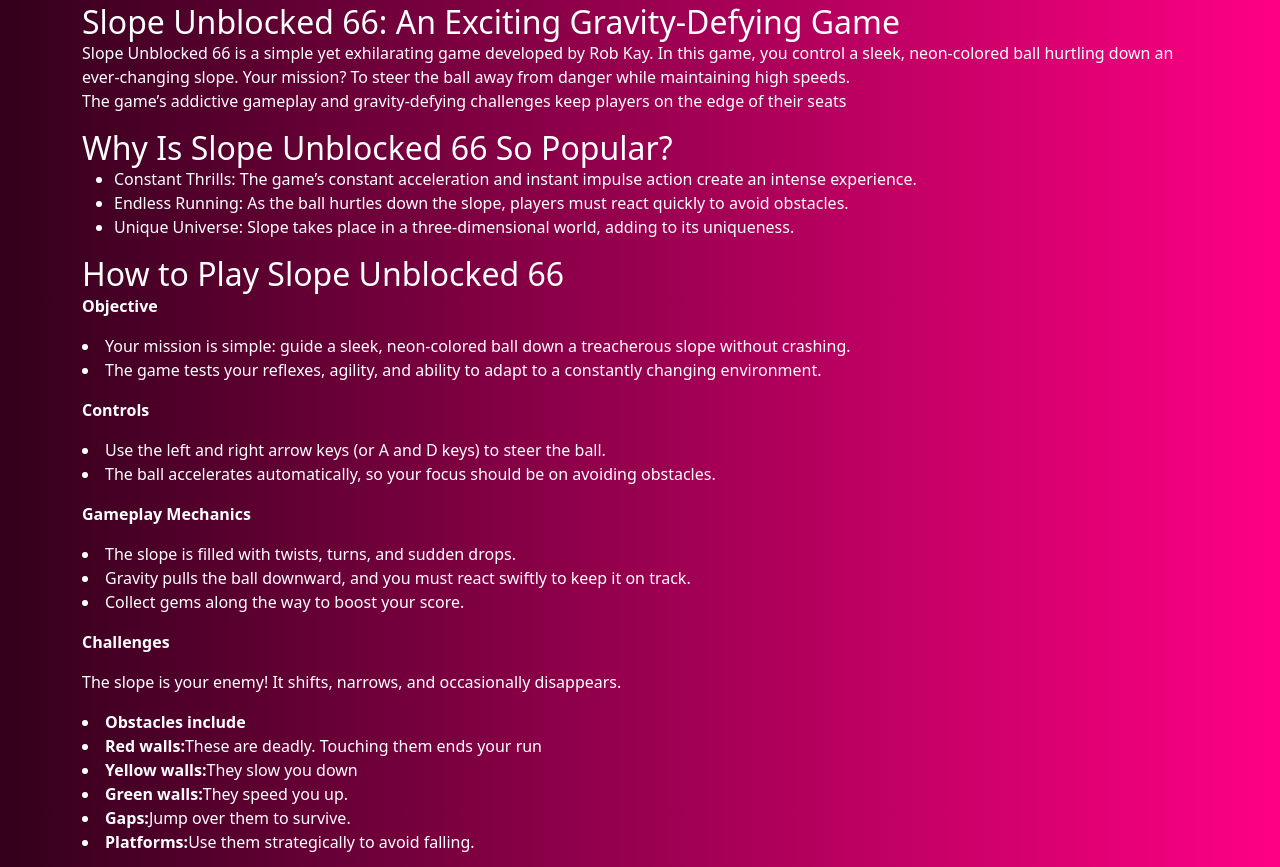
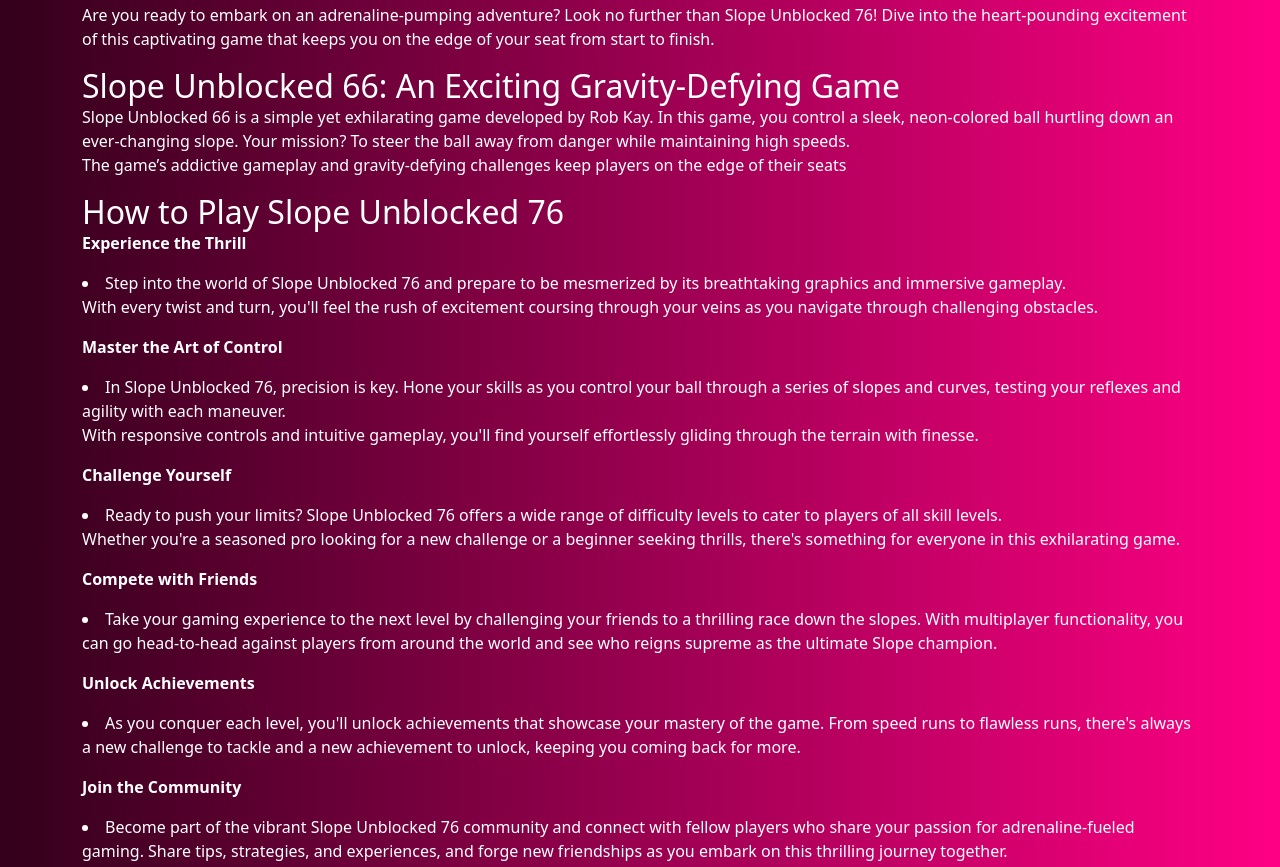
Before and after one commit to slopeunblocked66/slopeunblocked76, a plain HTML site: page index.html in a window 1280 px wide. Shown: the part 1477-2344 px from the top of the page. Drawn offline with nearby package versions, Linux system fonts and the light colour scheme.

Commit message:
some more commt

```diff
--- a/index.html
+++ b/index.html
@@ -10,11 +10,11 @@
     <link href="https://cdn.jsdelivr.net/npm/bootstrap@5.0.2/dist/css/bootstrap.min.css" rel="stylesheet"
         integrity="sha384-EVSTQN3/azprG1Anm3QDgpJLIm9Nao0Yz1ztcQTwFspd3yD65VohhpuuCOmLASjC" crossorigin="anonymous">
     <link rel="stylesheet" href="./css/style.css">
-    <title>slope unblocked 66 online Games Fullscreen, Ad-Free, slope unblocked Play Online</title>
+    <title>slope unblocked 76,slope unblocked 66, online Games Fullscreen, Ad-Free, slope unblocked Play Online</title>
 
-    <meta name="description"slope unblocked 66 the world of Slope Unblocked and experience the excitement for yourself You can play Slope Unblocked 66 on slopeunblocked66.github.io platforms">
+    <meta name="description"slope unblocked, slope unblocked 76, slope unblocked 66 the world of Slope Unblocked and experience the excitement for yourself You can play Slope Unblocked 66 on slopeunblocked66.github.io platforms">
 
-    <meta name="keywords"slope unblocked 2, slope unblocked 66, slope unblocked github, slope unblocked 911, slope unblocked game on classroom 6x, slope unblocked, slope unblocked gamez, slope unblocked games, slope unblocked 76, slope unblocked game, slope unblocked github, slope unblocked minecraft, slope unblocked wtf, slope unblocked 2, slope unblocked replit, slope unblocked games 76">
+    <meta name="keywords"slope unblocked 76, slope unblocked 2, slope unblocked 66, slope unblocked github, slope unblocked 911, slope unblocked game on classroom 6x, slope unblocked, slope unblocked gamez, slope unblocked games, slope unblocked 76, slope unblocked game, slope unblocked github, slope unblocked minecraft, slope unblocked wtf, slope unblocked 2, slope unblocked replit, slope unblocked games 76">
 
     <link rel="canonical" href="https://slopeunblocked66.github.io/" />
 
@@ -27,7 +27,7 @@
         <div class="container">
             <nav class="navbar navbar-expand-lg navbar-dark ">
                 <div class="container-fluid">
-                    <a class="navbar-brand" href="https://slopeunblocked66.github.io/">slopeunblocked66.github.io</a>
+                    <a class="navbar-brand" href="https://slopeunblocked66.github.io/">Slope Unblocked 76</a>
                     <button class="navbar-toggler" type="button" data-bs-toggle="collapse"
                         data-bs-target="#navbarNavDropdown" aria-controls="navbarNavDropdown" aria-expanded="false"
                         aria-label="Toggle navigation">
@@ -39,7 +39,7 @@
                                 <a class="nav-link active" aria-current="page" href="https://6xclassroom.github.io/">6x Classroom Games</a>
                             </li>
                             <li class="nav-item">
-                                <a class="nav-link active" aria-current="page" href="https://6xclassroom.github.io/">slope unblocked 76</a>
+                                <a class="nav-link active" aria-current="page" href="https://slopeunblocked66.github.io/slopeunblocked76/">slope unblocked 76</a>
                             </li>
                         </ul>
                     </div>
@@ -60,7 +60,7 @@
                                     <i class="bi bi-x-circle-fill"></i>
                                 </div>
                                 <iframe class="game-iframe" id="game-area"
-                                    src="https://topvz.github.io/g7/slope-city/" width="480" height="800"
+                                    src="https://topvz.github.io/g17/slopey" width="480" height="800"
                                     scrolling="none" frameborder="0" allowfullscreen="" rel="nofollow"></iframe>
                             </div>
                         </div>
@@ -68,7 +68,7 @@
 
                         <div class="game-info">
                             <div class="header-left">
-                                <h1 class="single-title">Slope Unblocked 66</h1>
+                                <h1 class="single-title">Slope Unblocked 76</h1>
 
 
                             </div>
@@ -247,47 +247,39 @@
 
 <section class="marign_bet_secti">
     <div class="container mt-4">
+
+                <p>Are you ready to embark on an adrenaline-pumping adventure? Look no further than Slope Unblocked 76! Dive into the heart-pounding excitement of this captivating game that keeps you on the edge of your seat from start to finish.</p>
                 <h2>Slope Unblocked 66: An Exciting Gravity-Defying Game</h2>
                 <p>Slope Unblocked 66 is a simple yet exhilarating game developed by Rob Kay. In this game, you control a sleek, neon-colored ball hurtling down an ever-changing slope. Your mission? To steer the ball away from danger while maintaining high speeds. <br> The game’s addictive gameplay and gravity-defying challenges keep players on the edge of their seats</p>
 
-                <h2>Why Is Slope Unblocked 66 So Popular?</h2>
+                <h2>How to Play Slope Unblocked 76</h2>
+                <p>
+                    <strong>Experience the Thrill</strong>
+                        <li>Step into the world of Slope Unblocked 76 and prepare to be mesmerized by its breathtaking graphics and immersive gameplay.<br> With every twist and turn, you'll feel the rush of excitement coursing through your veins as you navigate through challenging obstacles.</li>
 
-                    <ul>
-                        <li>Constant Thrills: The game’s constant acceleration and instant impulse action create an intense experience.</li>
-                        <li>Endless Running: As the ball hurtles down the slope, players must react quickly to avoid obstacles.</li>
-                        <li>Unique Universe: Slope takes place in a three-dimensional world, adding to its uniqueness.</li>
-                    </ul>
-
-                <h2>How to Play Slope Unblocked 66</h2>
-                <p>
-                    <strong>Objective</strong>
-                        <li>Your mission is simple: guide a sleek, neon-colored ball down a treacherous slope without crashing.</li>
-                        <li>The game tests your reflexes, agility, and ability to adapt to a constantly changing environment.</li>
                 </p>
 
                 <p>
-                    <strong>Controls</strong>
-                        <li>Use the left and right arrow keys (or A and D keys) to steer the ball.</li>
-                        <li>The ball accelerates automatically, so your focus should be on avoiding obstacles.</li>
+                    <strong>Master the Art of Control</strong>
+                        <li>In Slope Unblocked 76, precision is key. Hone your skills as you control your ball through a series of slopes and curves, testing your reflexes and agility with each maneuver. <br>With responsive controls and intuitive gameplay, you'll find yourself effortlessly gliding through the terrain with finesse.</li>
                 </p>
 
                 <p>
-                    <strong>Gameplay Mechanics</strong>
-                        <li>The slope is filled with twists, turns, and sudden drops.</li>
-                        <li>Gravity pulls the ball downward, and you must react swiftly to keep it on track.</li>
-                        <li>Collect gems along the way to boost your score.</li>
+                    <strong>Challenge Yourself</strong>
+                        <li>Ready to push your limits? Slope Unblocked 76 offers a wide range of difficulty levels to cater to players of all skill levels.<br>Whether you're a seasoned pro looking for a new challenge or a beginner seeking thrills, there's something for everyone in this exhilarating game. </li>
                 </p>
 
                 <p>
-                    <strong>Challenges</strong>
-                        <p>The slope is your enemy! It shifts, narrows, and occasionally disappears.</p>
-                        <li><strong>Obstacles include</strong>
-                            <li><strong>Red walls:</strong>These are deadly. Touching them ends your run</li>
-                            <li><strong>Yellow walls:</strong>They slow you down</li>
-                            <li><strong>Green walls:</strong>They speed you up.</li>
-                            <li><strong>Gaps:</strong>Jump over them to survive.</li>
-                            <li><strong>Platforms:</strong>Use them strategically to avoid falling.</li>
-                        </li>
+                    <strong>Compete with Friends</strong>
+                        <li>Take your gaming experience to the next level by challenging your friends to a thrilling race down the slopes. With multiplayer functionality, you can go head-to-head against players from around the world and see who reigns supreme as the ultimate Slope champion.</li>
+                </p>
+                <p>
+                    <strong>Unlock Achievements</strong>
+                        <li>As you conquer each level, you'll unlock achievements that showcase your mastery of the game. From speed runs to flawless runs, there's always a new challenge to tackle and a new achievement to unlock, keeping you coming back for more.</li>
+                </p>
+                <p>
+                    <strong>Join the Community</strong>
+                        <li>Become part of the vibrant Slope Unblocked 76 community and connect with fellow players who share your passion for adrenaline-fueled gaming. Share tips, strategies, and experiences, and forge new friendships as you embark on this thrilling journey together.</li>
                 </p>
 
                 <h2>Frequently Asked Questions</h2>
@@ -311,7 +303,7 @@
                     <p>While Slope Unblocked 66 is suitable for players of all ages, younger children may find the gameplay challenging due to its fast-paced nature.</p>
 
                 <h2>Conclusion</h2>
-                    <p>Slope Unblocked 66 Game Play offers an exhilarating experience that will keep you coming back for more. With its dynamic gameplay, intuitive controls, and endless challenges,<br> it's the perfect game for thrill-seekers and adrenaline junkies alike. So what are you waiting for? Dive into the world of Slope Unblocked 66 and experience the excitement for yourself!</p>
+                    <p>Slope Unblocked 76 is a must-play for any gaming enthusiast. So what are you waiting for? Grab your ball, hit the slopes, and prepare for the ride of a lifetime!</p>
     </div>
 </section>
 
```
